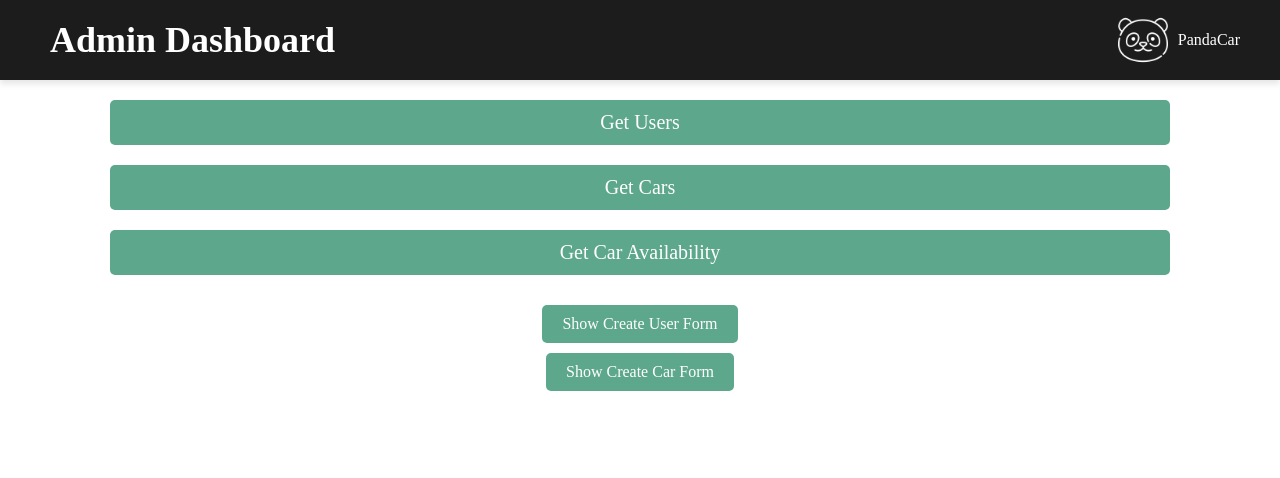
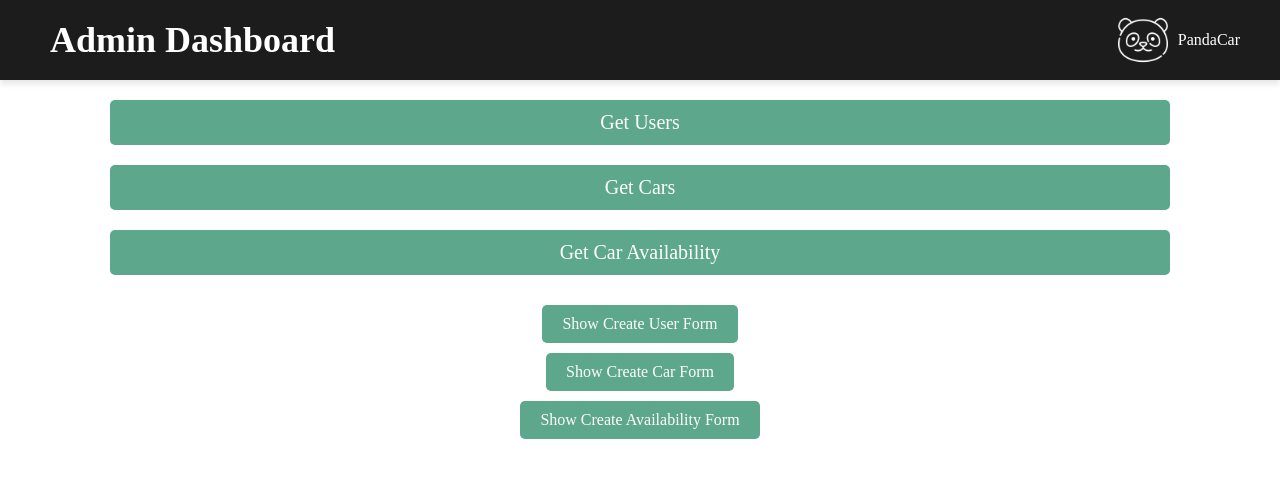
Before and after one commit to ralucaand03/PandaCar---Django-React, a React (Vite) app in the folder frontendpandacar/panda-car-react/: page /admin in a window 1280 px wide. Shown: the top 478 px of the page. Built offline with nearby package versions, Linux system fonts and the light colour scheme; a web font is replaced by a local one.

Commit message:
create car availability on admin dashboard

```diff
--- a/frontendpandacar/panda-car-react/src/Components/AdminDashbord/AdminDashbord.jsx
+++ b/frontendpandacar/panda-car-react/src/Components/AdminDashbord/AdminDashbord.jsx
@@ -29,6 +29,7 @@ const AdminDashbord = () => {
 
     const [showCreateUserForm, setShowCreateUserForm] = useState(false);
     const [showCreateCarForm, setShowCreateCarForm] = useState(false);
+    const [showCreateAvailabilityForm, setShowCreateAvailabilityForm] = useState(false);
 
 
     const [newUser, setNewUser] = useState({
@@ -54,6 +55,12 @@ const AdminDashbord = () => {
         fuel_type: ''
     });
 
+    const [newAvailability, setNewAvailability] = useState({
+        car: '',
+        start_date: '',
+        end_date: '',
+    });
+
     const handleInputChange = (event, formType) => {
         const { name, value, type, checked } = event.target;
 
@@ -71,14 +78,21 @@ const AdminDashbord = () => {
                 ...prev,
                 [name]: updatedValue
             }));
+        } else if (formType === 'availability') {
+            setNewAvailability(prev => ({
+                ...prev,
+                [name]: updatedValue
+            }));
         }
     };
-    const toggleCreateUserForm = () => {
-        setShowCreateUserForm(prev => !prev);
-    };
-
-    const toggleCreateCarForm = () => {
-        setShowCreateCarForm(prev => !prev);
+    const toggleForm = (form) => {
+        if (form === 'user') {
+            setShowCreateUserForm(prev => !prev);
+        } else if (form === 'car') {
+            setShowCreateCarForm(prev => !prev);
+        } else if (form == 'availability') {
+            setShowCreateAvailabilityForm(prev => !prev);
+        }
     };
 
     const fetchAPI = async (endpoint, dataKey) => {
@@ -229,6 +243,46 @@ const AdminDashbord = () => {
         }
     }
 
+    const handleCreateAvailability = async (event) => {
+        event.preventDefault();
+        setCreateError(null);
+        setCreateSuccess(null);
+
+        try {
+            const response = await fetch('http://127.0.0.1:8000/api/availabilities/create', {
+                method: 'POST',
+                headers: {
+                    'Authorization': 'Bearer ' + localStorage.getItem('access_token'),
+                    'Content-Type': 'application/json'
+                },
+                body: JSON.stringify({
+                    car: newAvailability.car,
+                    start_date: newAvailability.start_date,
+                    end_date: newAvailability.end_date,
+                })
+            });
+
+            if (!response.ok) {
+                const errorData = await response.json();
+                console.error('Error creating availability:', errorData);
+                setCreateError('Error creating availability. Please check the input data.');
+                return;
+            }
+
+            setNewAvailability({
+                car: '',
+                start_date: '',
+                end_date: '',
+            });
+
+            setCreateSuccess('Availability created')
+
+        } catch (error) {
+            setCreateError('Failed to create availability');
+            console.log(error);
+        }
+    }
+
 
     return (
         <div className="contentAdmin">
@@ -336,7 +390,7 @@ const AdminDashbord = () => {
 
                 {/* Toggle Button for User Creation Form */}
                 <div className="section" id="toggleCreateUserFormDiv">
-                    <button onClick={toggleCreateUserForm} className="toggle-create-user-form-btn">
+                    <button onClick={() => toggleForm('user')} className="toggle-create-user-form-btn">
                         {showCreateUserForm ? 'Hide Create User Form' : 'Show Create User Form'}
                     </button>
                 </div>
@@ -421,7 +475,7 @@ const AdminDashbord = () => {
 
                 {/* Create New Car Form */}
                 <div className="section" id="toggleCreateCarFormDiv">
-                    <button onClick={toggleCreateCarForm} className="toggle-create-car-form-btn">
+                    <button onClick={() => toggleForm('car')} className="toggle-create-car-form-btn">
                         {showCreateCarForm ? 'Hide Create Car Form' : 'Show Create Car Form'}
                     </button>
                 </div>
@@ -447,6 +501,28 @@ const AdminDashbord = () => {
                     </div>
                 )}
 
+                {/* Create New Car Form */}
+                <div className="section" id="toggleCreateCarFormDiv">
+                    <button onClick={() => toggleForm('availability')} className="toggle-create-car-form-btn">
+                        {showCreateAvailabilityForm ? 'Hide Create Availability Form' : 'Show Create Availability Form'}
+                    </button>
+                </div>
+
+                {/* Car Creation Form */}
+                {showCreateAvailabilityForm && (
+                    <div className="section" id="createCarDiv">
+                        <h2>Create New Availability</h2>
+                        <form className="create-car-form" onSubmit={handleCreateAvailability}>
+                            <input type="number" name="car" value={newAvailability.car} onChange={(event) => handleInputChange(event, 'availability')} placeholder="Car Id" />
+                            <input type="date" name="start_date" value={newAvailability.start_date} onChange={(event) => handleInputChange(event, 'availability')} placeholder="Start Date" />
+                            <input type="date" name="end_date" value={newAvailability.end_date} onChange={(event) => handleInputChange(event, 'availability')} placeholder="End Date" />
+                            <button type="submit">Create Availability</button>
+                        </form>
+                        {createError && <p style={{ color: 'red' }}>{createError}</p>}
+                        {createSuccess && <p style={{ color: 'green' }}>{createSuccess}</p>}
+                    </div>
+                )}
+
             </div>
         </div>
     );
```
Also changed, not shown: 1 other file (tests, documents, lock files or other folders).
